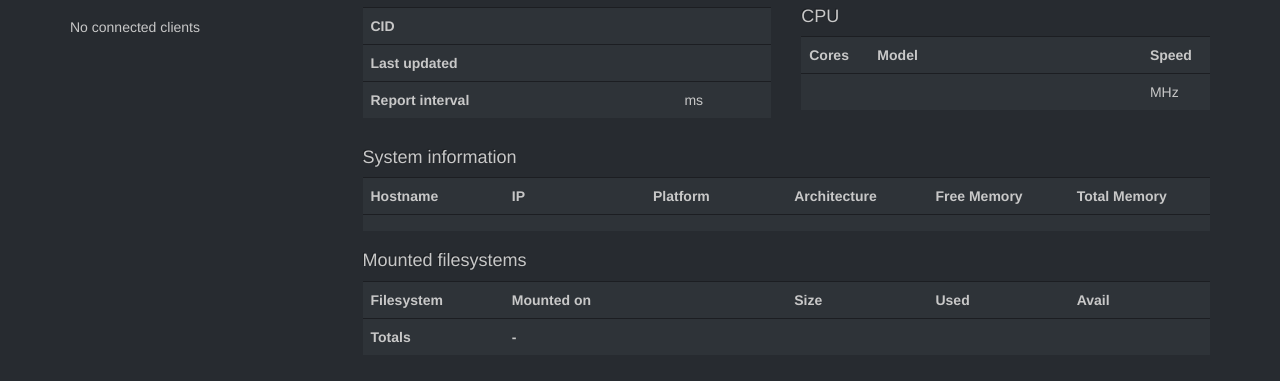
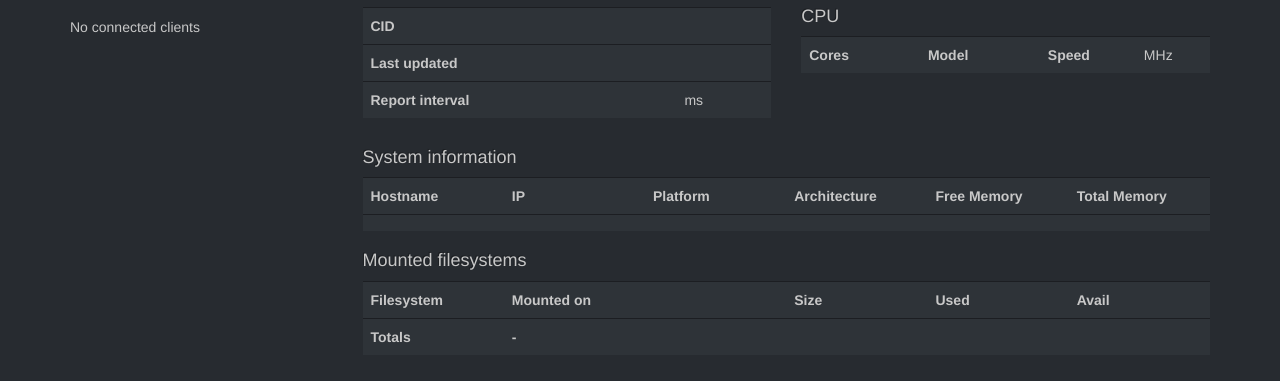
Before and after one commit to leinonen/storebror, a website: page gui/index.html in a window 1280 px wide. Shown: the part 73-454 px from the top of the page. Drawn offline with nearby package versions, Linux system fonts and the light colour scheme; no server answers.

Commit message:
gui stuff

```diff
--- a/gui/index.html
+++ b/gui/index.html
@@ -56,14 +56,9 @@
 							<h4>CPU</h4>
 							<table class="table">
 								<tr>
-									<th class="col-sm-2">Cores</th>
-									<th class="col-sm-8">Model</th>
-									<th class="col-sm-2">Speed</th>
-								</tr>
-								<tr>
-									<td>{{vm.client.sysinfo.cpus.length}}</td>
-									<td>{{vm.client.sysinfo.cpus[0].model}}</td>
-									<td>{{vm.client.sysinfo.cpus[0].speed}} MHz</td>
+									<th>Cores</th><td>{{vm.client.sysinfo.cpus.length}}</td>
+									<th>Model</th><td>{{vm.client.sysinfo.cpus[0].model}}</td>
+									<th>Speed</th><td>{{vm.client.sysinfo.cpus[0].speed}} MHz</td>
 								</tr>
 							</table>
 						</div>
```
